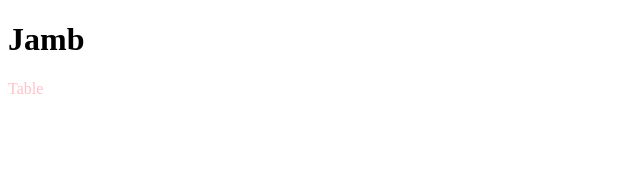
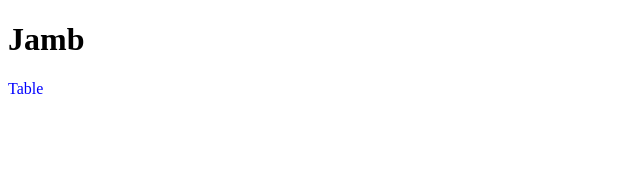
Before and after one commit to PavlePetrovic/Jamb, a React (Create React App) app: page / in a window 1280 px wide. Shown: the top 170 px of the page, without its empty margins (0-640 px from the left). Built offline with nearby package versions, Linux system fonts and the light colour scheme.

Commit message:
Setup module styles and scss/sass

```diff
--- a/package.json
+++ b/package.json
@@ -9,6 +9,7 @@
     "react": "^18.2.0",
     "react-dom": "^18.2.0",
     "react-scripts": "5.0.1",
+    "sass": "^1.56.1",
     "scss": "^0.2.4",
     "web-vitals": "^2.1.4"
   },
--- a/src/components/Table.module.scss
+++ b/src/components/Table.module.scss
@@ -1,3 +1,3 @@
 .tableTest{
-   color: pink;
+   color: blue;
 }
```
Also changed, not shown: 1 other file (tests, documents, lock files or other folders).
